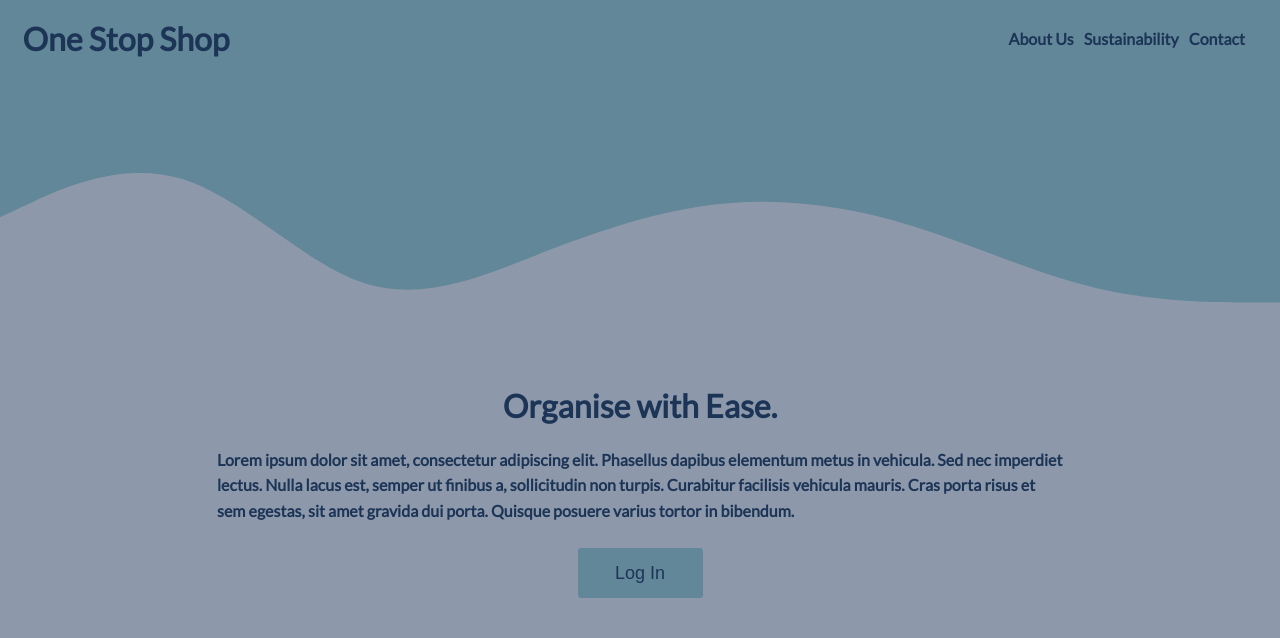
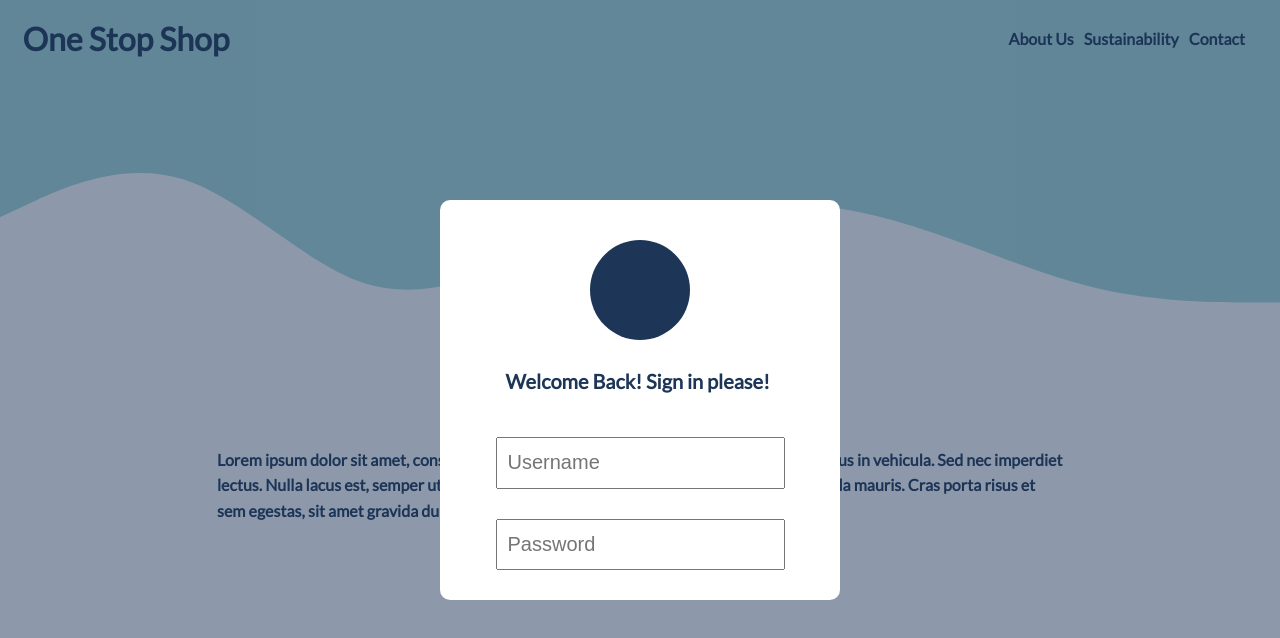
Before and after one commit to sseans/jsCalc, a plain HTML site: page IdeaBox/ideaBox.html in a window 1280 px wide. Both pictures are taken after a click on the button "Log In". Drawn offline with Linux system fonts and the light colour scheme.

Commit message:
added login interface

```diff
--- a/IdeaBox/ideaBox.js
+++ b/IdeaBox/ideaBox.js
@@ -6,17 +6,35 @@ logIn.addEventListener('click', logInInterface)
 
 // Functions
 function logInInterface() {
-    //Create opaque background div
-    let element = document.createElement('div');
-    element.classList.add('opacityScreen');
-    document.body.appendChild(element);
-    //Div styling
-    element.style.width = '100%';
-    element.style.height =  '100%';
-    element.style.backgroundColor = "#1d3557";
-    element.style.opacity = '50%';
-    element.style.position = 'fixed';
-    element.style.top = '0';
-    element.style.left = '0';
-    element.style.transition = 'ease-in-out 300ms';
+    //Create Opaque BG Div
+    const bg = document.createElement('div');
+    bg.classList.add('opacityScreen');
+    document.body.appendChild(bg);
+    //Create Login Card
+    const card = document.createElement('div');
+    card.classList.add('logInCard');
+    bg.appendChild(card);
+    //Create Login Profile Picture
+    const profilePic = document.createElement('div');
+    profilePic.classList.add('profilePic');
+    card.appendChild(profilePic)
+    //Create Login Fields & Welcome Text
+    const logInField = document.createElement('div');
+    logInField.classList.add('logInField');
+    card.appendChild(logInField);
+
+    const welcome = document.createElement('p');
+    welcome.innerText = 'Welcome Back! Sign in please!';
+    welcome.classList.add('welcome');
+    logInField.appendChild(welcome);
+
+    const inputUser = document.createElement('input');
+    inputUser.classList.add('inputUser');
+    inputUser.placeholder = "Username";
+    logInField.appendChild(inputUser);
+
+    const inputPassword = document.createElement('input');
+    inputPassword.classList.add('inputPassword');
+    inputPassword.placeholder = "Password";
+    logInField.appendChild(inputPassword);
 }
--- a/IdeaBox/styles.css
+++ b/IdeaBox/styles.css
@@ -84,3 +84,55 @@ p {
     color: #1d3557;
 
 }
+
+.opacityScreen {
+    width: 100%;
+    height: 100%;
+    background-color: rgb(29,53,87, 0.5);
+    position: fixed;
+    top: 0;
+    left: 0;
+    display: flex;
+    justify-content: center;
+    align-items: center;
+}
+
+.logInCard {
+    width: 400px;
+    height: 400px;
+    background-color: white;
+    opacity: 100%;
+    border-radius: 10px;
+    display: flex;
+    flex-direction: column;
+    align-items: center;
+}
+
+.profilePic {
+    background-color: #1d3557;
+    width: 100px;
+    height: 100px;
+    border-radius: 50%;
+    margin-top: 10%;
+
+}
+
+.logInField {
+    height: 225px;
+    margin-top: 20px;
+    display: flex;
+    flex-direction: column;
+    justify-content: space-between;
+}
+
+.welcome {
+    font-size: 20px;
+}
+
+.inputUser,
+.inputPassword {
+    margin: 15px;
+    flex: 1;
+    font-size: 20px;
+    padding: 0px 10px 0px 10px;
+}
```
